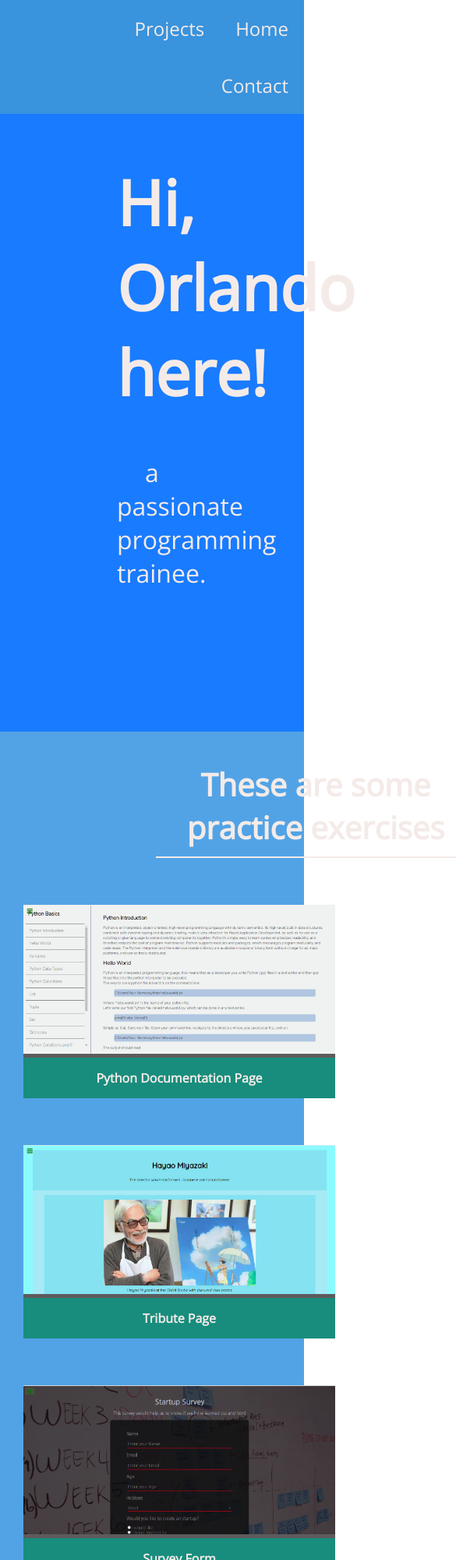
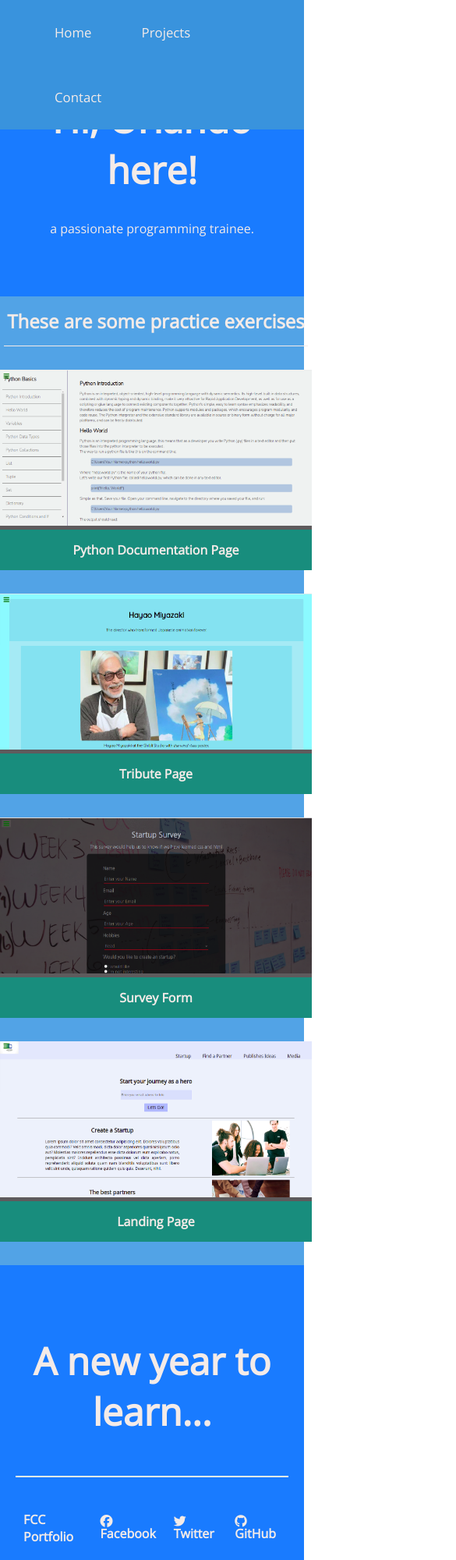
Before and after one commit to luisorlandogomezjimenez/freecode-personal-portfolio, a plain HTML site: page index.html in a window 390 px wide. Shown: the top 2000 px of the page at 78% size, 585 px wide, since content can reach past the window. Drawn offline with nearby package versions, Linux system fonts and the light colour scheme.

Commit message:
more queries

```diff
--- a/css/main.css
+++ b/css/main.css
@@ -1,7 +1,6 @@
 body {
   top: 0;
   left: 0;
-  box-sizing: border-box;
   margin: 0 auto;
   font-family: "Open Sans", sans-serif;
   color: #f4ebe8;
@@ -135,6 +134,7 @@ footer {
 }
 .footer3 {
   height: auto;
+  margin: auto;
 }
 
 .footer1 {
@@ -155,14 +155,21 @@ footer {
   height: 150px;
 }
 
+#contacts {
+  padding: 0;
+}
+
 .footer2 ul {
   list-style: none;
-  margin: 30px;
+  margin: auto;
+  display: flex;
+  flex-direction: row;
+  width: 100%;
+  flex-grow: 4;
 }
 
 .footer2 li {
-  float: right;
-  padding: 40px;
+  padding: 20px;
   font-size: 2em;
   font-weight: bold;
   margin: auto;
@@ -194,7 +201,20 @@ a {
   #navbar {
     position: fixed;
     top: 0;
-    width: 100%;
+    width: 100vw;
+  }
+
+  .content {
+    margin: auto;
+    padding: 60px;
+  }
+
+  #welcome-section h1 {
+    margin-top: 60px;
+    font-size: 3em;
+  }
+  #welcome-section h3 {
+    font-size: 1em;
   }
 
   #welcome-section {
@@ -202,17 +222,66 @@ a {
   }
 
   main {
-    display: flex;
     flex-direction: column;
     justify-content: stretch;
     align-items: stretch;
     height: auto;
     padding: 0;
-    width: 100vw;
   }
 
-  .project-tile img {
-    width: 100%;
+  main h1 {
+    font-size: 1.5em;
+    padding: 15px 0;
+    margin: auto;
+    margin-bottom: 30px;
+    border-bottom: 1px solid #f4ebe8;
+  }
+
+  .project-tile {
+    margin: auto;
+    margin-bottom: 30px;
+    font-size: 1em;
+  }
+
+  .footer2 li {
+    padding: 35px 10px;
+    font-size: 1em;
+    font-weight: bold;
+    margin: auto;
+  }
+
+  footer {
+    height: 90vh;
+  }
+  .footer3 {
     height: auto;
+    margin: auto;
+  }
+
+  .footer1 {
+    margin-top: 50px;
+  }
+
+  .footer1 h2 {
+    font-size: 3em;
+    margin: auto;
+  }
+
+  .footer2 {
+    margin: auto;
+    height: 100px;
+  }
+  .comments {
+    padding: 30px 40px;
   }
 }
+
+@media (max-width: 470px) {
+  #navbar li {
+    margin: auto;
+    padding: 10px;
+    float: none;
+    display: inline-block;
+    font-size: 0.7em;
+  }
+}
```
